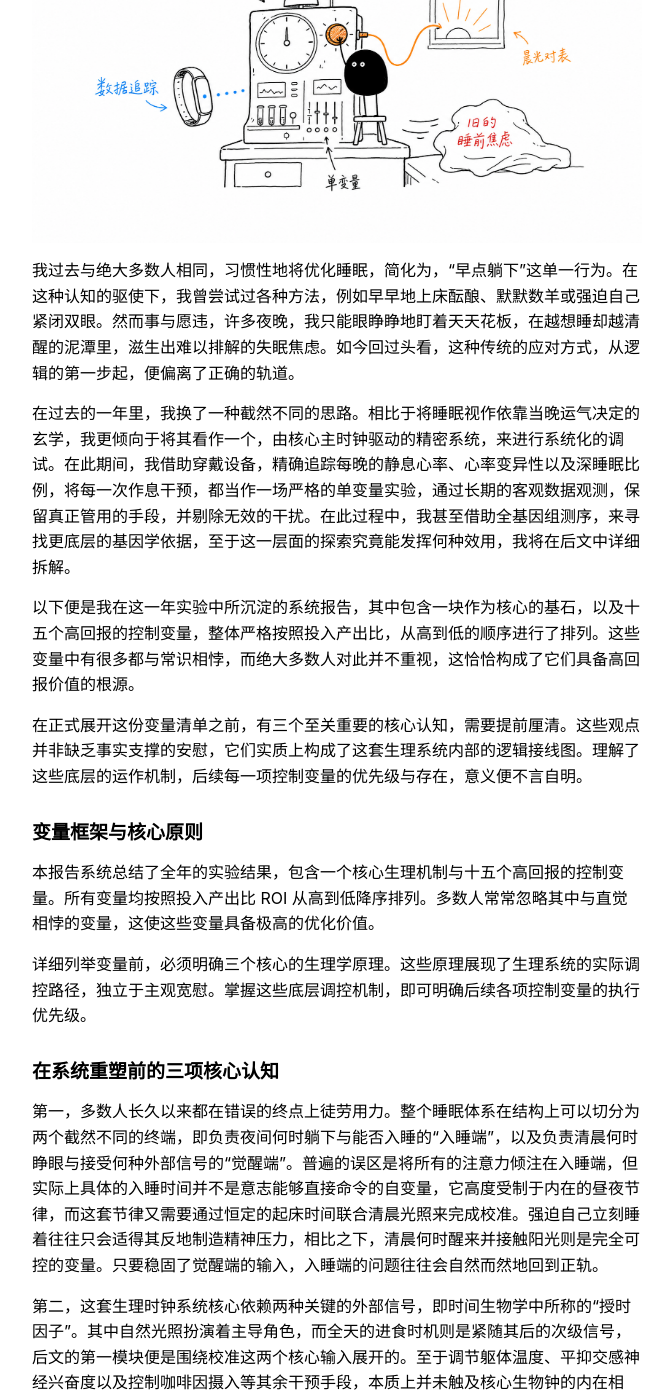
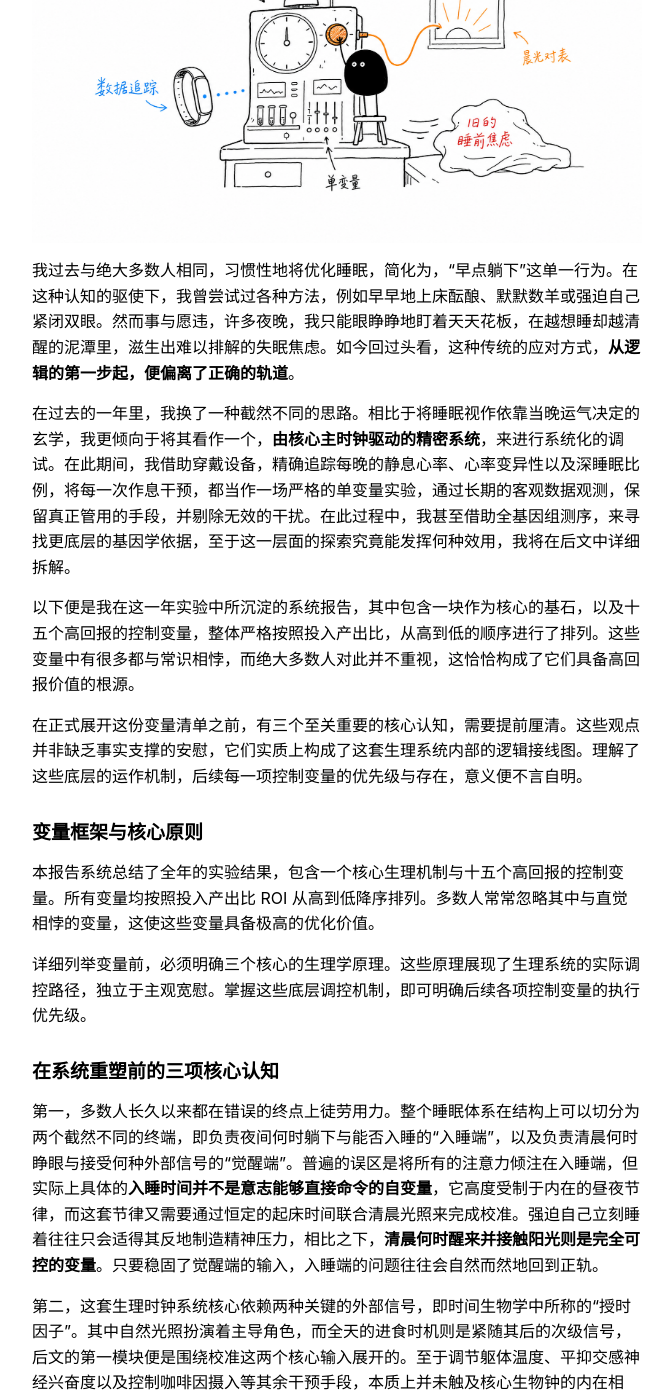
Before and after one commit to elemer1/elemer1.github.io, a Jekyll site: the page built from _markdown/我把睡眠当成系统调试了一年，找到了 15 个高回报变量.md, in a window 1280 px wide and 1400 px high, scrolled down 400 px. Shown: the whole window, without its empty margins (303-974 px from the left). Built offline with Jekyll 4.4.1, drawn with Linux system fonts in a browser that asks for light colours; some of the changed text lies outside the part shown.

Commit message:
Refine sleep article emphasis

```diff
--- a/_markdown/我把睡眠当成系统调试了一年，找到了 15 个高回报变量.md
+++ b/_markdown/我把睡眠当成系统调试了一年，找到了 15 个高回报变量.md
@@ -6,9 +6,9 @@ listed: true
 
 ![睡眠工程化控制封面](/assets/images/sleep-engineering-illustrations/01-cover-sleep-engineering.png)
 
-我过去与绝大多数人相同，习惯性地将优化睡眠，简化为，“早点躺下”这单一行为。在这种认知的驱使下，我曾尝试过各种方法，例如早早地上床酝酿、默默数羊或强迫自己紧闭双眼。然而事与愿违，许多夜晚，我只能眼睁睁地盯着天天花板，在越想睡却越清醒的泥潭里，滋生出难以排解的失眠焦虑。如今回过头看，这种传统的应对方式，从逻辑的第一步起，便偏离了正确的轨道。
+我过去与绝大多数人相同，习惯性地将优化睡眠，简化为，“早点躺下”这单一行为。在这种认知的驱使下，我曾尝试过各种方法，例如早早地上床酝酿、默默数羊或强迫自己紧闭双眼。然而事与愿违，许多夜晚，我只能眼睁睁地盯着天天花板，在越想睡却越清醒的泥潭里，滋生出难以排解的失眠焦虑。如今回过头看，这种传统的应对方式，**从逻辑的第一步起，便偏离了正确的轨道**。
 
-在过去的一年里，我换了一种截然不同的思路。相比于将睡眠视作依靠当晚运气决定的玄学，我更倾向于将其看作一个，由核心主时钟驱动的精密系统，来进行系统化的调试。在此期间，我借助穿戴设备，精确追踪每晚的静息心率、心率变异性以及深睡眠比例，将每一次作息干预，都当作一场严格的单变量实验，通过长期的客观数据观测，保留真正管用的手段，并剔除无效的干扰。在此过程中，我甚至借助全基因组测序，来寻找更底层的基因学依据，至于这一层面的探索究竟能发挥何种效用，我将在后文中详细拆解。
+在过去的一年里，我换了一种截然不同的思路。相比于将睡眠视作依靠当晚运气决定的玄学，我更倾向于将其看作一个，**由核心主时钟驱动的精密系统**，来进行系统化的调试。在此期间，我借助穿戴设备，精确追踪每晚的静息心率、心率变异性以及深睡眠比例，将每一次作息干预，都当作一场严格的单变量实验，通过长期的客观数据观测，保留真正管用的手段，并剔除无效的干扰。在此过程中，我甚至借助全基因组测序，来寻找更底层的基因学依据，至于这一层面的探索究竟能发挥何种效用，我将在后文中详细拆解。
 
 以下便是我在这一年实验中所沉淀的系统报告，其中包含一块作为核心的基石，以及十五个高回报的控制变量，整体严格按照投入产出比，从高到低的顺序进行了排列。这些变量中有很多都与常识相悖，而绝大多数人对此并不重视，这恰恰构成了它们具备高回报价值的根源。
 
@@ -22,7 +22,7 @@ listed: true
 
 ### 在系统重塑前的三项核心认知
 
-第一，多数人长久以来都在错误的终点上徒劳用力。整个睡眠体系在结构上可以切分为两个截然不同的终端，即负责夜间何时躺下与能否入睡的“入睡端”，以及负责清晨何时睁眼与接受何种外部信号的“觉醒端”。普遍的误区是将所有的注意力倾注在入睡端，但实际上具体的入睡时间并不是意志能够直接命令的自变量，它高度受制于内在的昼夜节律，而这套节律又需要通过恒定的起床时间联合清晨光照来完成校准。强迫自己立刻睡着往往只会适得其反地制造精神压力，相比之下，清晨何时醒来并接触阳光则是完全可控的变量。只要稳固了觉醒端的输入，入睡端的问题往往会自然而然地回到正轨。
+第一，多数人长久以来都在错误的终点上徒劳用力。整个睡眠体系在结构上可以切分为两个截然不同的终端，即负责夜间何时躺下与能否入睡的“入睡端”，以及负责清晨何时睁眼与接受何种外部信号的“觉醒端”。普遍的误区是将所有的注意力倾注在入睡端，但实际上具体的**入睡时间并不是意志能够直接命令的自变量**，它高度受制于内在的昼夜节律，而这套节律又需要通过恒定的起床时间联合清晨光照来完成校准。强迫自己立刻睡着往往只会适得其反地制造精神压力，相比之下，**清晨何时醒来并接触阳光则是完全可控的变量**。只要稳固了觉醒端的输入，入睡端的问题往往会自然而然地回到正轨。
 
 第二，这套生理时钟系统核心依赖两种关键的外部信号，即时间生物学中所称的“授时因子”。其中自然光照扮演着主导角色，而全天的进食时机则是紧随其后的次级信号，后文的第一模块便是围绕校准这两个核心输入展开的。至于调节躯体温度、平抑交感神经兴奋度以及控制咖啡因摄入等其余干预手段，本质上并未触及核心生物钟的内在相位，其核心作用在于减少入睡过程中的生理阻力，或保障白天的专注力带宽，在层级上完全从属于主钟的调度。
 
@@ -38,7 +38,7 @@ listed: true
 
 具体的操作十分明确，那就是确立一个固定的起床节点，并在包含周末在内的全周七天里严格执行，将时间误差极限压缩在半小时至一小时之间。醒来之后，随即去执行下一章节所提及的光照对表程序。必须坚决改掉工作日清晨六点半起床、而到了周末便一路赖床至上午十点的习惯。
 
-之所以强调锁定起床节点而非入睡节点，是因为人体的昼夜节律高度依赖清晨醒来与接触晨光的组合拳来对表，而非取决于何时躺下。一旦起床时间频繁波动——尤其是周末常见的报复性补觉——便会诱发所谓的“社会性时差”，这在生理层面上相当于每周都在强迫自己经历一次跨时区飞行，导致核心时钟不断解体，而这也是周一普遍遭遇强烈疲惫感的症结所在。这种机制的悖论在于，试图通过周末多睡来偿还平时睡眠债的举动，反而会把下一周的生物钟搅得更加混乱，表面上在弥补亏空，实则在透支未来的节奏。
+之所以强调**锁定起床节点而非入睡节点**，是因为人体的昼夜节律高度依赖清晨醒来与接触晨光的组合拳来对表，而非取决于何时躺下。一旦起床时间频繁波动——尤其是周末常见的报复性补觉——便会诱发所谓的“社会性时差”，这在生理层面上相当于每周都在强迫自己经历一次跨时区飞行，导致核心时钟不断解体，而这也是周一普遍遭遇强烈疲惫感的症结所在。这种机制的悖论在于，试图通过周末多睡来偿还平时睡眠债的举动，反而会把下一周的生物钟搅得更加混乱，表面上在弥补亏空，实则在透支未来的节奏。
 
 评估这项干预是否奏效的指标相当直观，只需监测工作日与周末的起床时差，并尽全力将其压制到接近于零的水平。通过连续两周追踪入睡时间的变化可以发现，当不再为“何时躺下”感到焦虑、转而死守“何时醒来”时，自发的入睡节点反而会逐步趋于稳定。这正是我摆脱深夜在床榻上徒劳搏斗、转为快速入眠的根本原因。
 
@@ -55,7 +55,7 @@ listed: true
 - 必须强调的是，这里的关键在于置身于真正的“户外”环境。
 - 无论是隔着单层玻璃，还是置身于日常照明的室内，其光照强度都与动辄达到一万乃至十万勒克斯的户外日光相差一到两个数量级，因此隔窗观望或室内开灯并不能起到实际的校准作用。
 - 从内部机制来看，晨光通过视网膜上的特殊感光神经节细胞直接投射至下丘脑的视交叉上核，在迅速抑制褪黑素释放、拉升皮质醇唤醒水平的同时，更深远的影响在于将当晚褪黑素的自然分泌节点成比例地提前。
-- 换言之，清晨接受光照的时刻，直接设定了十几个小时后产生困意的时钟。
+- 换言之，**清晨接受光照的时刻，直接设定了十几个小时后产生困意的时钟**。
 - 这种漫长的因果链条往往因为过于滞后而不易被主观感知，却构成了作息规律的底层逻辑。
 - 在长久坚持该习惯后，可以通过观察夜间自然萌生困意的规律性来验证其相位的移动。
 
@@ -95,7 +95,7 @@ listed: true
 
 ### 第二模块 借由平抑交感神经推动睡前静息心率降至基线
 
-睡前的静息心率是预测当晚睡眠结构质量的核心领先指标，它直观地反映了机体由交感神经活跃状态向副交感神经修复状态转换的顺利程度。这一阶段的诸多变量具有累加的协同效应，通过多维度的平抑，能够让身体在躺下前彻底退出戒备状态。
+**睡前的静息心率是预测当晚睡眠结构质量的核心领先指标**，它直观地反映了机体由交感神经活跃状态向副交感神经修复状态转换的顺利程度。这一阶段的诸多变量具有累加的协同效应，通过多维度的平抑，能够让身体在躺下前彻底退出戒备状态。
 
 #### 5. 临睡前四小时内切断一切食物摄入
 
@@ -135,7 +135,7 @@ listed: true
 - 穿着袜子等为手脚保暖的举措，则能维持肢端血管的持续扩张，从而像散热片一样加速核心热量的外排。
 - 肢端的血管舒张效率直接决定了核心降温的速度。
 - 克劳奇等人 1999 年发表于《自然》杂志的研究明确指出，肢端的保暖能显著促进快速入睡。
-- 因此，微凉的房间搭配温暖的四肢，在逻辑上完全自洽。
+- 因此，**微凉的房间搭配温暖的四肢**，在逻辑上完全自洽。
 
 ![凉房间与暖手脚帮助核心降温](/assets/images/sleep-engineering-illustrations/04-cool-room-warm-feet.png)
 
@@ -225,7 +225,7 @@ listed: true
 
 如果将一整年的实验跨度浓缩为一套清晰的结构，那便是以全周恒定的起床时间辅以清晨光照作为整个系统的基石，通过饮食时机与夜间光源管理精准对表，在此基础上平抑睡前的交感神经兴奋度，并守住日间的多巴胺与血糖平稳。
 
-多数人之所以在睡眠改善上面临重重困难，正是因为他们本末倒置地在不可直接调控的“入睡端”耗尽了心力，却从未在可完全掌控的“觉醒端”建立起坚实的锚点。一旦理解了系统各控制变量之间的因果关联，因变量的改善自然水到渠成。从“今晚如何勉强睡去”的被动焦虑，跃迁至“生理系统相位是否校准”的工程化调试，这或许才是从这段长期数据追踪中获得的最核心视角。
+多数人之所以在睡眠改善上面临重重困难，正是因为他们本末倒置地在不可直接调控的“入睡端”耗尽了心力，却从未在可完全掌控的“觉醒端”建立起坚实的锚点。一旦理解了系统各控制变量之间的因果关联，因变量的改善自然水到渠成。**从“今晚如何勉强睡去”的被动焦虑，跃迁至“生理系统相位是否校准”的工程化调试**，这或许才是从这段长期数据追踪中获得的最核心视角。
 
 免责声明：本文属于个人生理学数据追踪（N-of-1）的实验心得与公开研究文献的系统整理，不构成任何临床医疗建议。鉴于每个人的基因分型、基础健康状况以及生活习惯存在显著异质性，请将上述干预视作待验证的生理假设，结合自身追踪数据谨慎开展。在实施冷暴露（存在特定心血管风险）或大幅度调整进食时间窗口前，请务必咨询专业医师的意见。本文提及的时间策略旨在调整全天的营养摄入窗口与先后次序，而非倡导低能量摄入的过度节食，切勿本末倒置。
 
```
